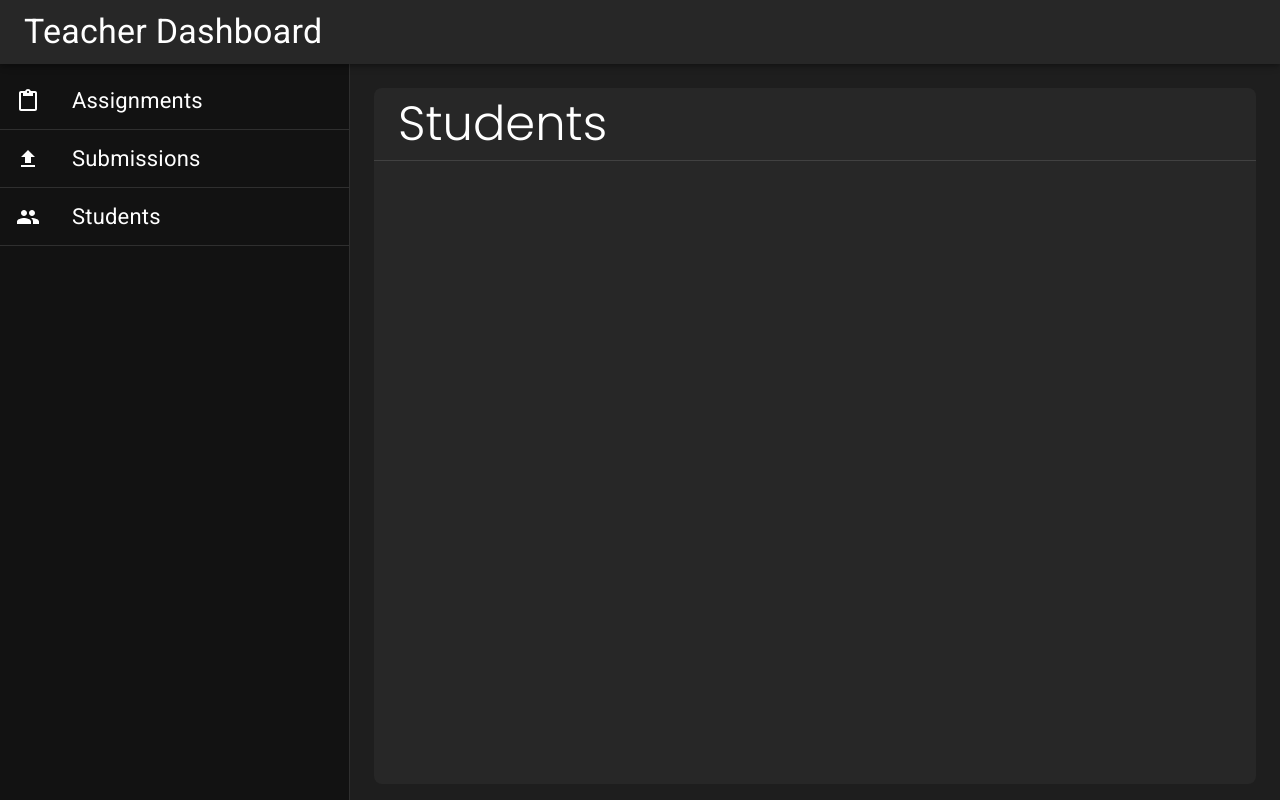
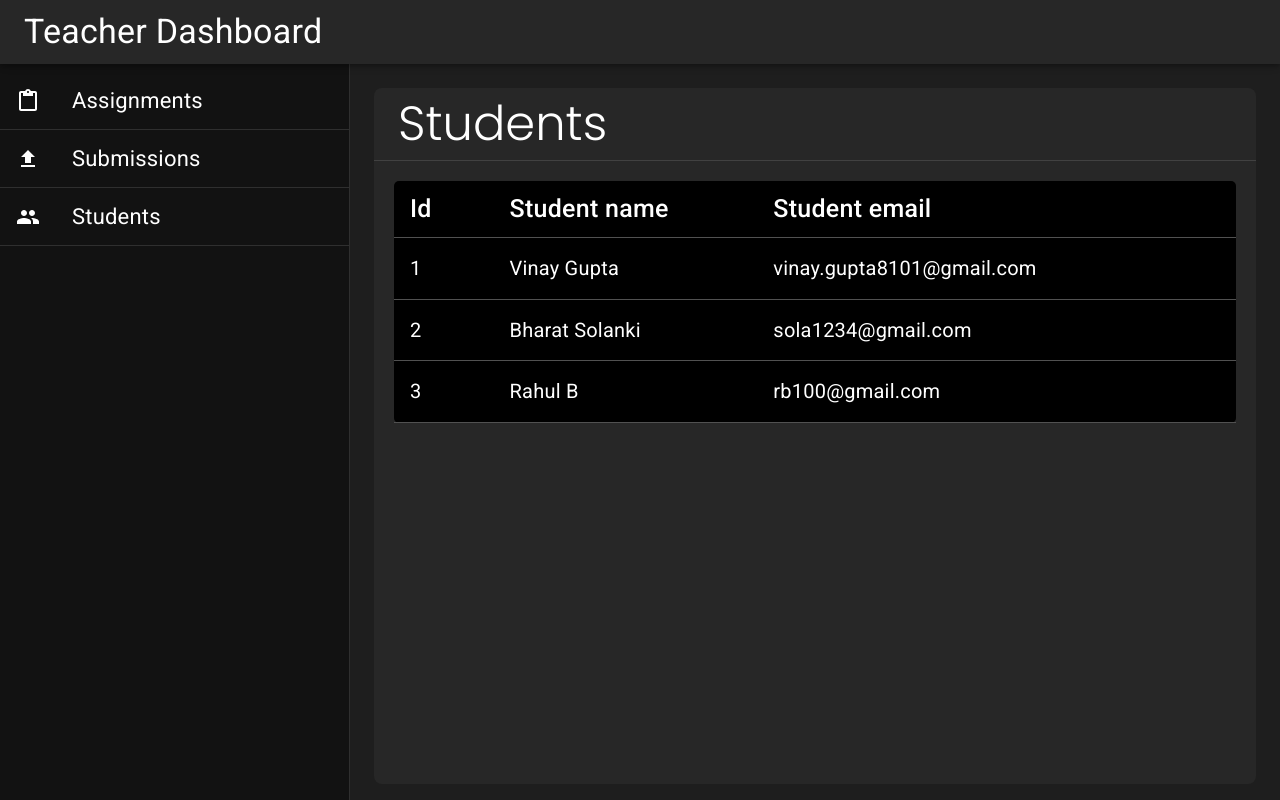
Before and after one commit to WinayGupta777/Assignment_Management, a React (Create React App) app in the folder frontend/: page / in a window 1280 px wide. Built offline with nearby package versions, Linux system fonts and the light colour scheme.

Commit message:
JSON file created for Student Table content;

```diff
--- a/frontend/src/components/StudentPage.js
+++ b/frontend/src/components/StudentPage.js
@@ -1,6 +1,6 @@
 import React from 'react';
 import { Box, Divider, Typography, Table, TableCell, TableContainer, TableHead, TableRow, TableBody } from '@mui/material';
-
+import TableData from "../json/StudentTableData.json";
 
 const StudentPage = () => {
     const drawerSpace = "350px";
@@ -22,9 +22,43 @@ const StudentPage = () => {
                 <Typography variant='h3' sx={{ p: 1, pl: 3, fontFamily: 'Poppins' }}>Students</Typography>
                 <Divider />
 
+                <StudentTable />
             </Box>
         </Box>
     )
 }
 
 export default StudentPage;
+
+
+
+const StudentTable = () => {
+  return (
+    <Box
+            sx={{ flex: 1, margin: '20px 20px', borderRadius: '5px', backgroundColor: 'black' }}
+        >
+            <TableContainer>
+                <Table aria-label="simple table">
+                    <TableHead>
+                        <TableRow>
+                            {["Id", "Student name", "Student email"].map((value, key) => (
+                                <TableCell key={key} style={{ fontSize: '25px' }}>{value}</TableCell>
+                            ))}
+                        </TableRow>
+                    </TableHead>
+
+                    <TableBody>
+                        {TableData.map((value, key) => (
+
+                            <TableRow key={key}>
+                                <TableCell style={{ width: '5%', fontSize: '20px' }}>{value.Id}</TableCell>
+                                <TableCell style={{ width: '15%', fontSize: '20px' }}>{value.StudentName}</TableCell>
+                                <TableCell style={{ width: '20%', fontSize: '20px' }}>{value.StudentEmail}</TableCell>
+                            </TableRow>
+                        ))}
+                    </TableBody>
+                </Table>
+            </TableContainer>
+        </Box>
+  )
+};
--- /dev/null
+++ b/frontend/src/json/StudentTableData.json
@@ -0,0 +1,17 @@
+[
+    {
+        "Id": 1,
+        "StudentName": "Vinay Gupta",
+        "StudentEmail": "vinay.gupta8101@gmail.com"
+    },
+    {
+        "Id": 2,
+        "StudentName": "Bharat Solanki",
+        "StudentEmail": "sola1234@gmail.com"
+    },
+    {
+        "Id": 3,
+        "StudentName": "Rahul B",
+        "StudentEmail": "rb100@gmail.com"
+    }
+]
```
